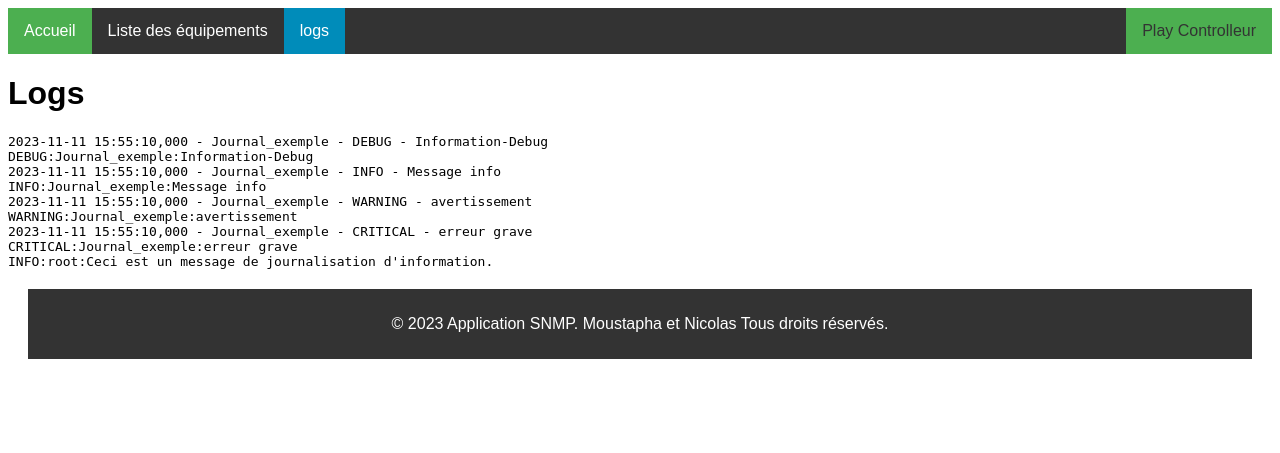
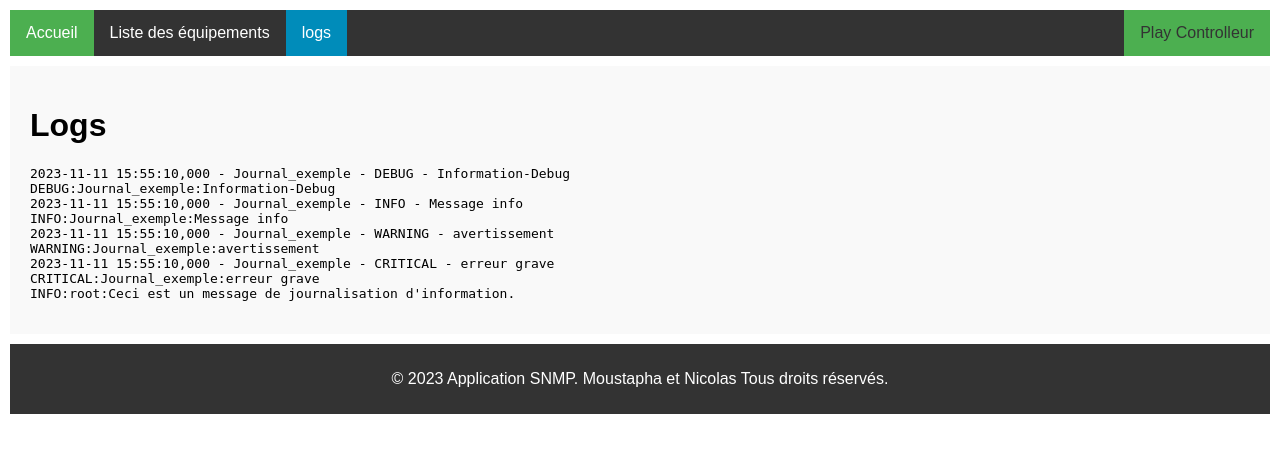
Before and after one commit to phata06/ETRS011_SNMP, a Flask app: page /voir_logs in a window 1280 px wide. Shown: the top 453 px of the page. Run offline with Flask 3, Linux system fonts and the light colour scheme.

Commit message:
add part main html

```diff
--- a/python/static/styles.css
+++ b/python/static/styles.css
@@ -1,5 +1,11 @@
 body {
     font-family: Arial, sans-serif;
+    margin: 0;
+    padding: 0;
+}
+
+.navbar, .main, .footer {
+    margin: 10px;
 }
 
 /* Style de la barre de navigation */
@@ -48,12 +54,16 @@ body {
     /* Autres styles de mise en forme */
 }
 
+.main {
+    background-color: #f9f9f9;
+    padding: 20px;
+}
+
 .alert {
     color: #ff0000;
 }
 
 .footer {
-    margin: 20px;
     background-color: #333;
     color: white;
     text-align: center;
--- a/python/templates/equipment_info.html
+++ b/python/templates/equipment_info.html
@@ -7,7 +7,9 @@
 <body>
 
 {% include 'navbar.html' %}
-<a href="/">retour</a>
+
+<div class="main">
+    <a href="/liste_equipements">retour</a>
     <br>
     <h2>Informations de l'équipement</h2>
     <p>Nom: {{ equipment.Nom }}</p>
@@ -23,6 +25,8 @@
         <p>Communauté: {{ equipment.community }}</p>
         <p>OIDs: {{ equipment.OIDs }}</p>
     {% endif %}
+</div>
+
 
 {% include 'footer.html' %}
 
--- a/python/templates/index.html
+++ b/python/templates/index.html
@@ -23,6 +23,7 @@
 
     {% include 'navbar.html' %}
 
+    <div class="main">
         <h2>Ajouter un équipement</h2>
         <form action="/add_equipment" method="post">
             <label for="nom">Nom:</label>
@@ -64,6 +65,7 @@
 
 
         {{ session.logged_in }}
+    </div>
 
 {% include 'footer.html' %}
 
--- a/python/templates/liste_equipements.html
+++ b/python/templates/liste_equipements.html
@@ -8,6 +8,8 @@
 </head>
 <body>
     {% include 'navbar.html' %}
+
+    <div class="main">
         <h1>Liste des équipements</h1>
 
         <!-- Afficher la liste des équipements -->
@@ -24,8 +26,6 @@
             {% endfor %}
         </ul>
 
-
-
         <h2>Sélectionnez un équipement</h2>
         <form action="/get_equipment_info" method="post">
             <label for="selected_equipment">Équipement:</label>
@@ -36,6 +36,7 @@
             </select>
             <button type="submit">Afficher les informations</button>
         </form>
+    </div>
 
     <!-- ... autres éléments de la page ... -->
     {% include 'footer.html' %}
--- a/python/templates/logs.html
+++ b/python/templates/logs.html
@@ -6,10 +6,13 @@
 </head>
 <body>
     {% include 'navbar.html' %}
-    <h1>Logs</h1>
 
-    <!-- Affichez les logs dans une balise <pre> -->
-    <pre>{{ logs }}</pre>
+    <div class="main">
+        <h1>Logs</h1>
+
+        <!-- Affichez les logs dans une balise <pre> -->
+        <pre>{{ logs }}</pre>
+    </div>
 
     <!-- ... autres éléments de la page ... -->
     {% include 'footer.html' %}
```
Also changed, not shown: python/templates/error.html (+5 -3 lines), 1 other file. Lines whose indentation alone changed are shown as unchanged.
